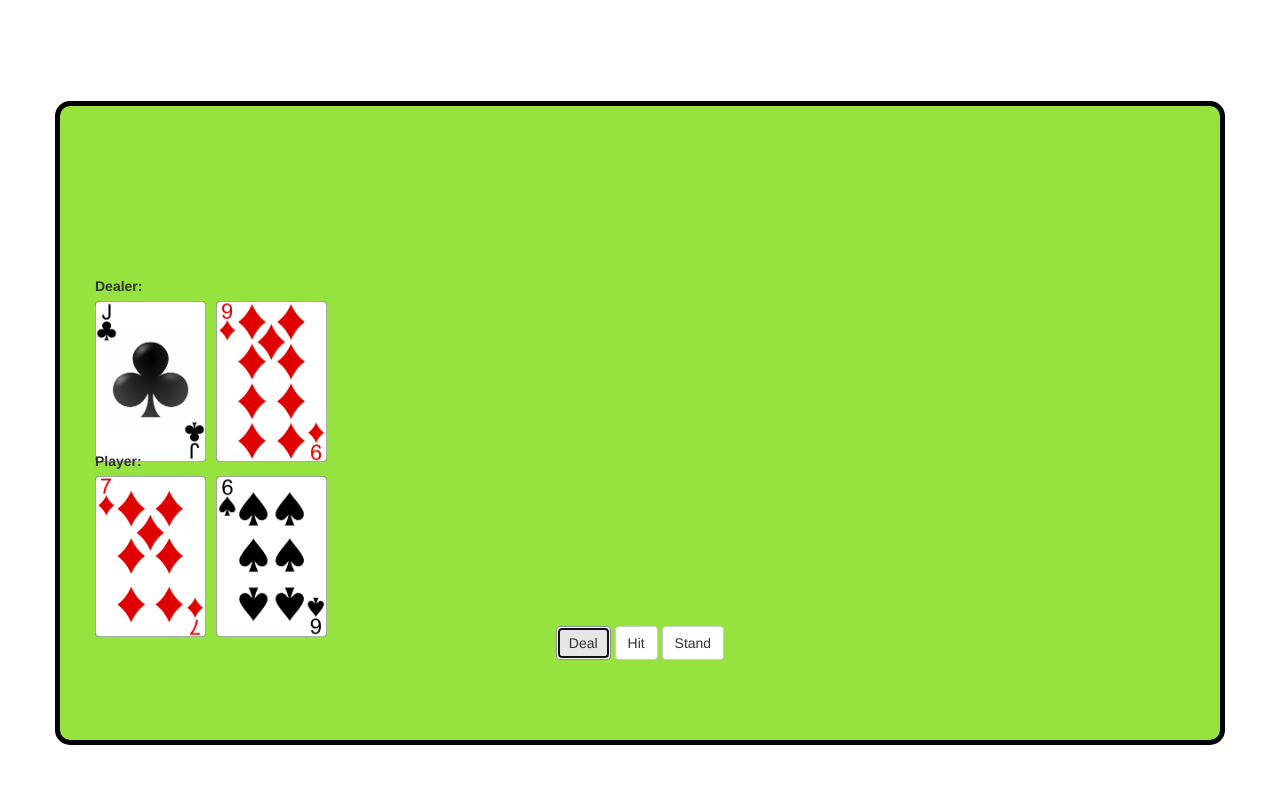
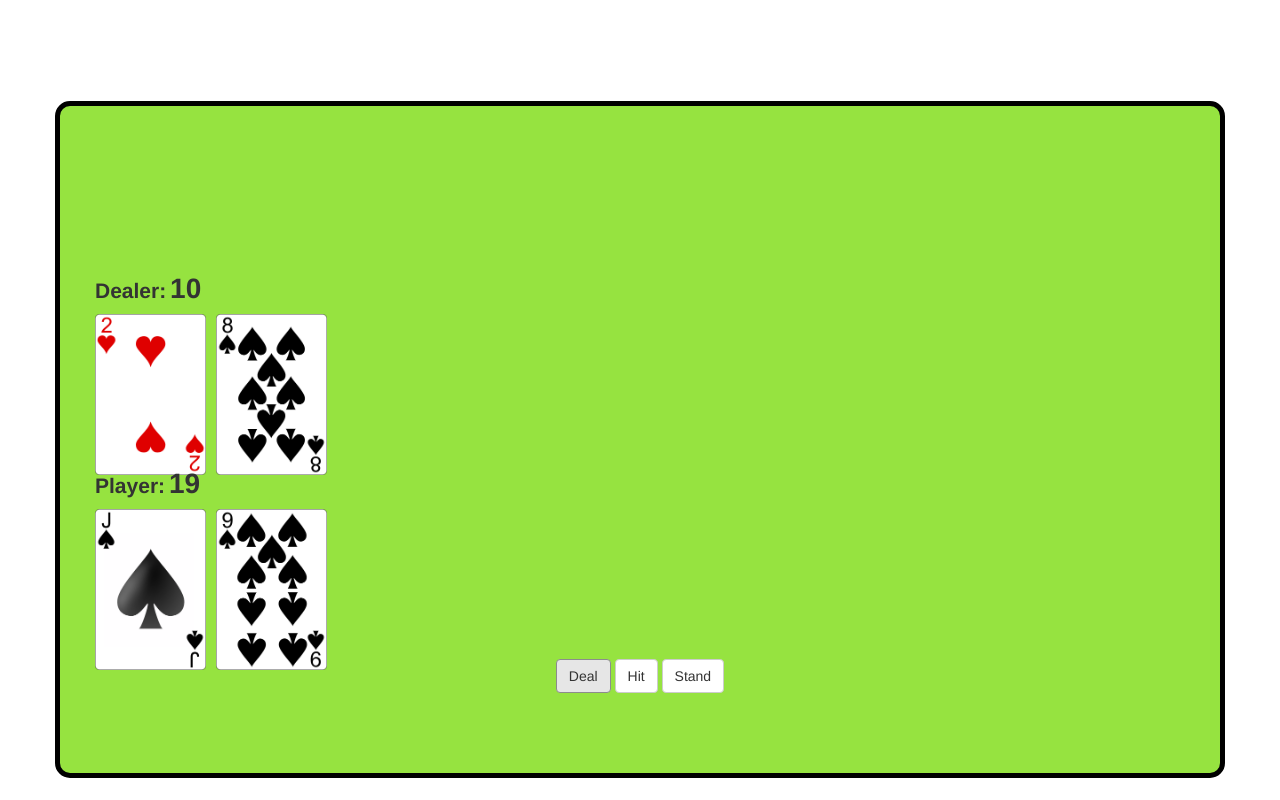
Before and after one commit to jcortes0309/blackjack_app, a plain HTML site: page index.html in a window 1280 px wide. Both pictures are taken after a click on the button "Deal". Drawn offline with nearby package versions, Linux system fonts and the light colour scheme.

Commit message:
Finish steps 6 through 10

```diff
--- a/css/style.css
+++ b/css/style.css
@@ -3,6 +3,18 @@
   border: 5px solid black;
   border-radius: 15px;
   background-color: #96E340;
+}
+
+#dealer-label,
+#player-label {
+  font-weight: bold;
+  font-size: 1.5em;
+}
+
+#dealer-points,
+#player-points {
+  font-weight: bold;
+  font-size: 2em;
 }
 
 #dealer-label {
@@ -26,8 +38,8 @@
   border: none;
 }
 
-.buttons:focus {
-  outline: none;
+.table .buttons button:focus {
+  outline: 0;
 }
 
 .card {
--- a/index.html
+++ b/index.html
@@ -13,7 +13,15 @@
 
         </div>
         <div class="col-sm-10 table">
-          <div id="messages">
+          <div id="bustModal" class="modal" data-backdrop="static" data-keyboard="false">
+            <div class="modal-dialog">
+              <div class="modal-content">
+                <div class="modal-body">
+                  <p id="loseMessage"></p>
+                  <button id="playAgainButton" type="button" class="btn btn-primary">Play Again</button>
+                </div>
+              </div>
+            </div>
           </div>
             <!-- /#messages -->
 
--- a/js/blackjack.js
+++ b/js/blackjack.js
@@ -1,31 +1,89 @@
+var deck;
+var dealerHand = [];
+var playerHand = [];
+var dealerPts = 0;
+var playerPts = 0;
+
 $(document).ready(function(){
-  var deck = newDeck();
+  deck = newDeck();
   $("#deal-button").click(function(){
     for (var i = 0; i < 2; i++) {
-      urlPre = '';
-      var urlDeal = urlPre + getCardImageUrl(deck[getRandomIntInclusive()]);
-      var urlPlayer = urlPre + getCardImageUrl(deck[getRandomIntInclusive()]);
-      console.log('URL DEALER: ' + urlDeal);
-      console.log('URL PLAYER: ' + urlPlayer);
-      $('#dealer-hand').append("<img class='card' src='" + urlDeal + "' />");
-      $('#player-hand').append("<img class='card' src='" + urlPlayer + "' />");
+      giveCardDealer();
+      giveCardPlayer();
+      displayPoints();
+      checkBust();
     }
   });
 
   $("#hit-button").on("click", function () {
-    urlPre = '';
-    var urlDeal = urlPre + getCardImageUrl(deck[getRandomIntInclusive()]);
-    var urlPlayer = urlPre + getCardImageUrl(deck[getRandomIntInclusive()]);
-    console.log('URL DEALER: ' + urlDeal);
-    console.log('URL PLAYER: ' + urlPlayer);
-    $('#dealer-hand').append("<img class='card' src='" + urlDeal + "' />");
-    $('#player-hand').append("<img class='card' src='" + urlPlayer + "' />");
-  });
+    giveCardDealer();
+    giveCardPlayer();
+    displayPoints();
+    checkBust();
   });
 
-function getRandomIntInclusive() {
+  $("#playAgainButton").click(function(){
+    $('#bustModal').modal('hide');
+  });
+
+  function checkBust() {
+    if (dealerPts > 21) {
+        $('#bustModal').modal('show');
+        $('#loseMessage').text("Dealer loses! PLAYER WINS!");
+    } else if (playerPts > 21) {
+        $('#bustModal').modal('show');
+        $('#loseMessage').text("Player loses! DEALER WINS!");
+    }
+  }
+
+  function displayPoints() {
+    dealerPts = calculatePoints(dealerHand).toString();
+    $('#dealer-points').text(dealerPts);
+
+    playerPts = calculatePoints(playerHand).toString();
+    $('#player-points').text(playerPts);
+  }
+
+  function giveCardDealer() {
+    var urlPre = '';
+
+    var idx = getRandomIntInclusive(deck);
+    var dealtCard = deck[idx];
+    console.log('IDX: ' + idx);
+    console.log('DECK LENGTH: ' + deck.length);
+    console.log("DEALT CARD: ", dealtCard);
+    dealerHand.push(dealtCard);
+    var imageUrl = getCardImageUrl(dealtCard);
+    var urlDeal = urlPre + imageUrl;
+
+    console.log('URL DEALER: ' + urlDeal);
+    $('#dealer-hand').append("<img class='card' src='" + urlDeal + "' />");
+
+    // Removes the current card from the deck
+    deck.splice(idx, 1);
+  }
+
+  function giveCardPlayer() {
+    var urlPre = '';
+
+    var idx = getRandomIntInclusive(deck);
+    var dealtCard = deck[idx];
+    playerHand.push(dealtCard);
+    var imageUrl = getCardImageUrl(dealtCard);
+    var urlPlayer = urlPre + imageUrl;
+
+    console.log('URL PLAYER: ' + urlPlayer);
+    $('#player-hand').append("<img class='card' src='" + urlPlayer + "' />");
+
+    // Removes the current card from the deck
+    deck.splice(idx, 1);
+  }
+
+  function getRandomIntInclusive(deck) {
+    var len = deck.length - 1;
+    // console.log("Deck length: " + len);
     min = Math.ceil(0);
-  max = Math.floor(51);
+    max = Math.floor(len);
     return Math.floor(Math.random() * (max - min + 1)) + min;
   }
 
@@ -94,3 +152,4 @@ function newDeck() {
     }
     return deck;
   }
+});
```
Lines whose indentation alone changed are shown as unchanged.
